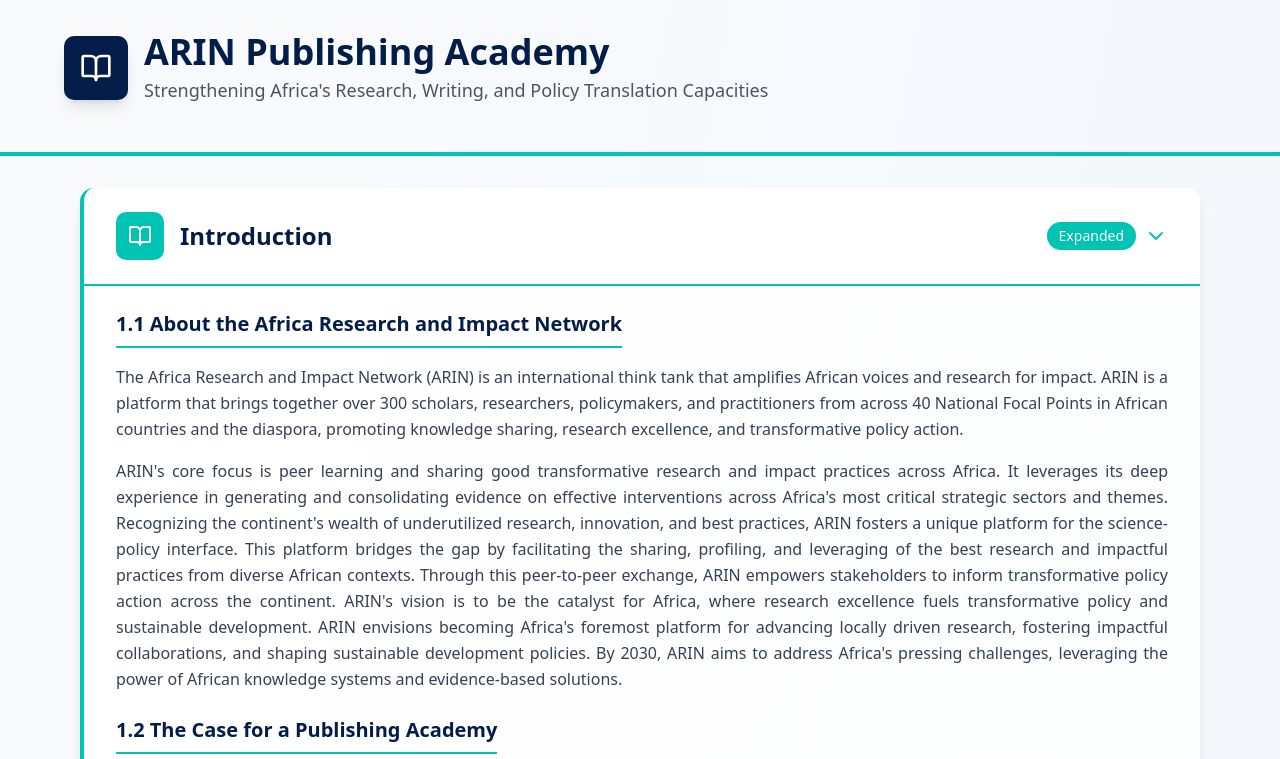
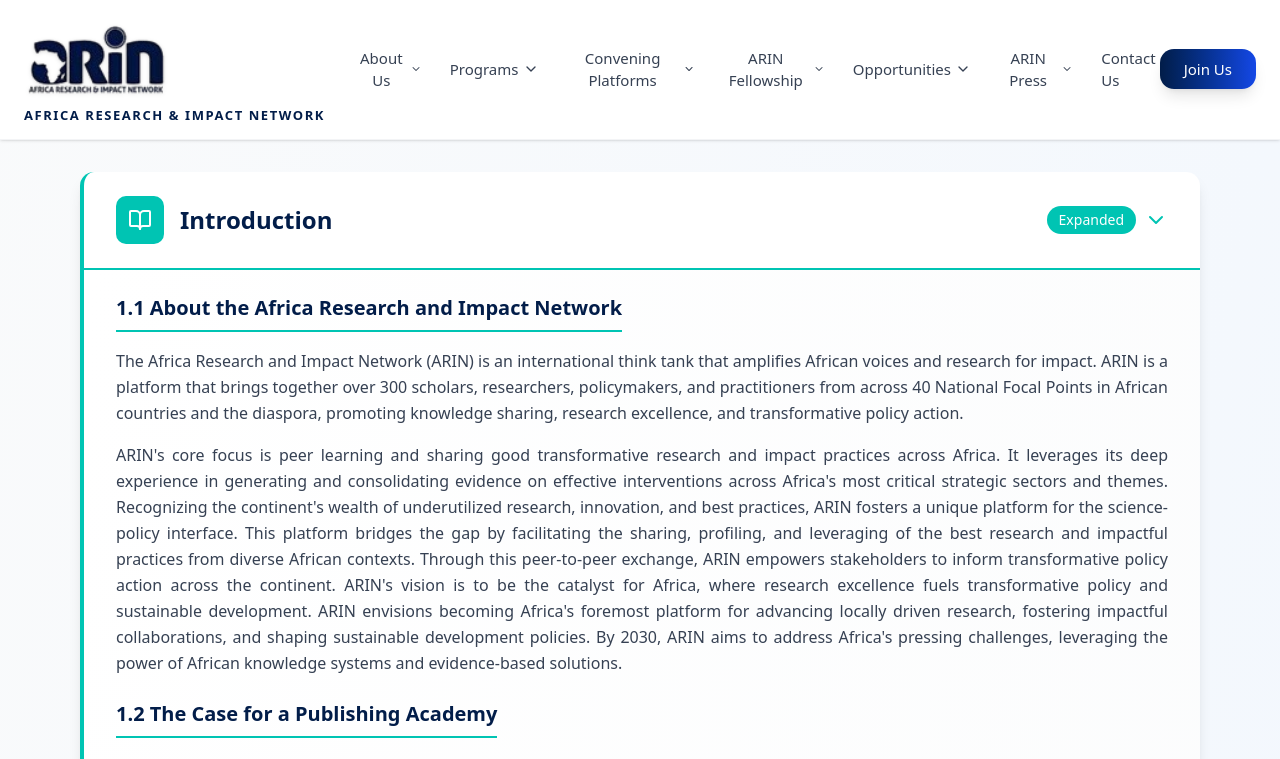
Before and after one commit to njerimuiruri/arin-website, a Next.js app: page /press/publishing-academy in a window 1280 px wide. Shown: the top 759 px of the page. Built offline with nearby package versions, Linux system fonts and the light colour scheme.

Commit message:
code updates

```diff
--- a/app/press/publishing-academy/page.tsx
+++ b/app/press/publishing-academy/page.tsx
@@ -1,6 +1,8 @@
 "use client";
 import React, { useState } from 'react';
 import { ChevronDown, ChevronRight, BookOpen, Users, Target, Award, Calendar, Briefcase } from 'lucide-react';
+import Navbar from '@/app/navbar/Navbar';
+import Footer from '@/app/footer/Footer';
 
 const ARINPublishingAcademy = () => {
     const [expandedSections, setExpandedSections] = useState<Set<string>>(new Set(['intro']));
@@ -56,27 +58,9 @@
     };
 
     return (
+        <>
+            <Navbar />
             <div className="min-h-screen bg-gradient-to-br from-gray-50 to-blue-50">
-            {/* Clean Header */}
-            <div className="border-b-4" style={{ borderColor: '#00c4b3' }}>
-                <div className="container mx-auto px-4 py-8">
-                    <div className="max-w-6xl mx-auto">
-                        <div className="flex items-center gap-4 mb-4">
-                            <div className="w-16 h-16 rounded-lg flex items-center justify-center shadow-lg" style={{ backgroundColor: '#021d49' }}>
-                                <BookOpen className="w-8 h-8 text-white" />
-                            </div>
-                            <div>
-                                <h1 className="text-3xl md:text-4xl font-bold" style={{ color: '#021d49', borderColor: '#00c4b3' }}>
-                                    ARIN Publishing Academy
-                                </h1>
-                                <p className="text-lg text-gray-600 mt-1">
-                                    Strengthening Africa's Research, Writing, and Policy Translation Capacities
-                                </p>
-                            </div>
-                        </div>
-                    </div>
-                </div>
-            </div>
 
                 {/* Main Content */}
                 <div className="container mx-auto px-4 py-8 max-w-6xl">
@@ -695,6 +679,9 @@
 
 
             </div>
+            <Footer />
+
+        </>
     );
 };
 
```
Lines whose indentation alone changed are shown as unchanged.
